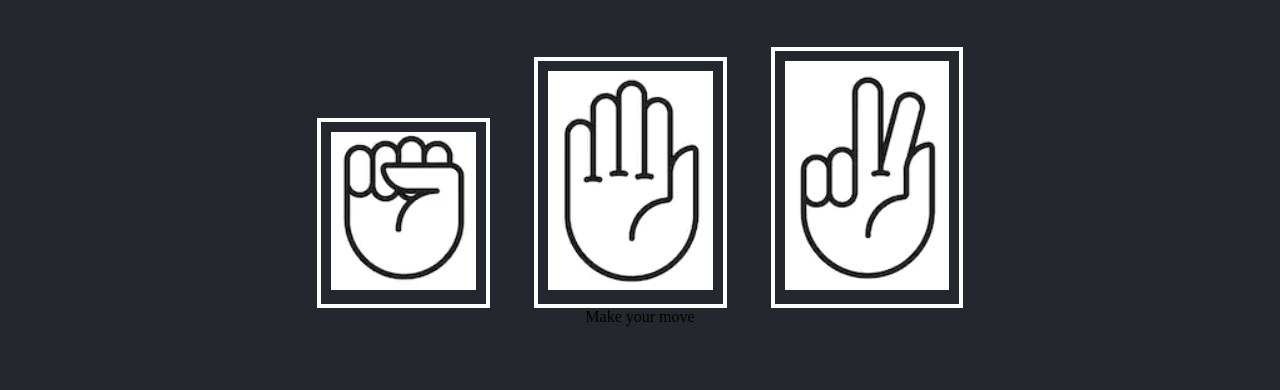
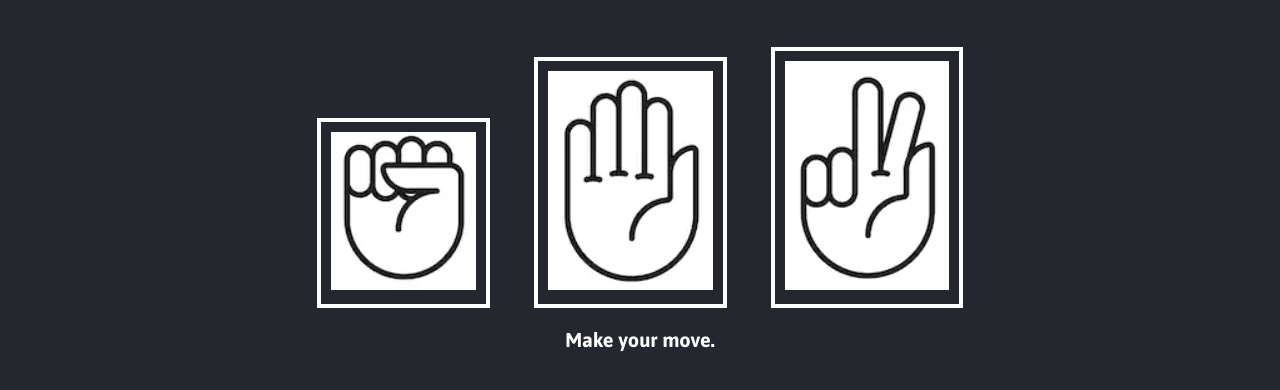
Before and after one commit to aneeshkodali/RockPaperScissors, a plain HTML site: page index.html in a window 1280 px wide. Shown: the part 264-654 px from the top of the page. Drawn offline with Linux system fonts and the light colour scheme.

Commit message:
Complete Initial CSS

```diff
--- a/index.html
+++ b/index.html
@@ -35,7 +35,7 @@
             <img src="images/scissors.png" alt="">
         </div>
 
-        <p id="action-message">Make your move</p>
+        <p id="action-message">Make your move.</p>
 
     </div>
 
--- a/styles.css
+++ b/styles.css
@@ -79,7 +79,7 @@ header > h1 {
 /* Style images */
 .choices {
     text-align: center;
-    margin: 50px 0;
+    margin-top: 50px;
 }
 .choice {
     display: inline-block; /* makes horizontal */
@@ -93,5 +93,16 @@ header > h1 {
 /* when hover over choice */
 .choice:hover {
     cursor: pointer; /* cursor changes */
-    background: #24272E;
+    /* background: #24272E; */
+    background: red;
 }
+
+/* action message */
+#action-message {
+    text-align: center;
+    color: white;
+    font-family: Asap, sans-serif;
+    font-weight: bold;
+    font-size: 20px;
+    margin-top: 20px;
+}
```
